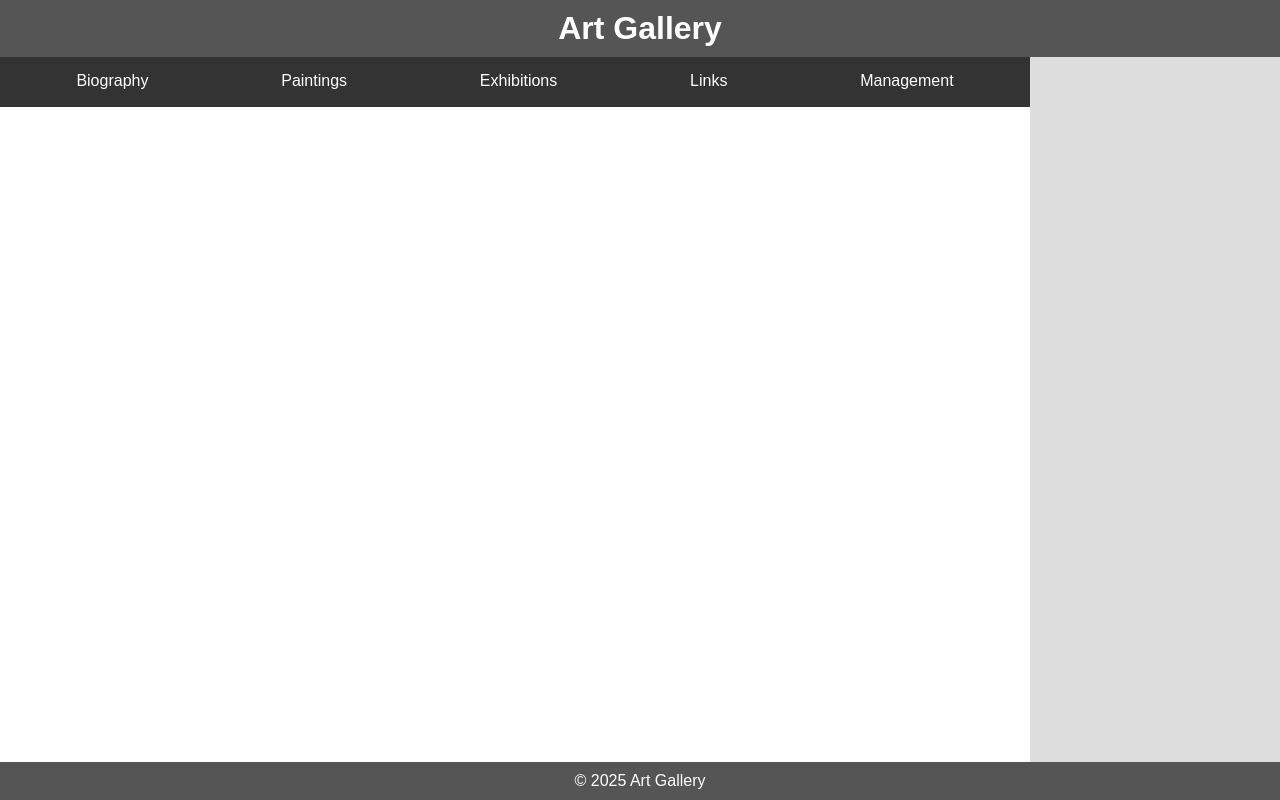
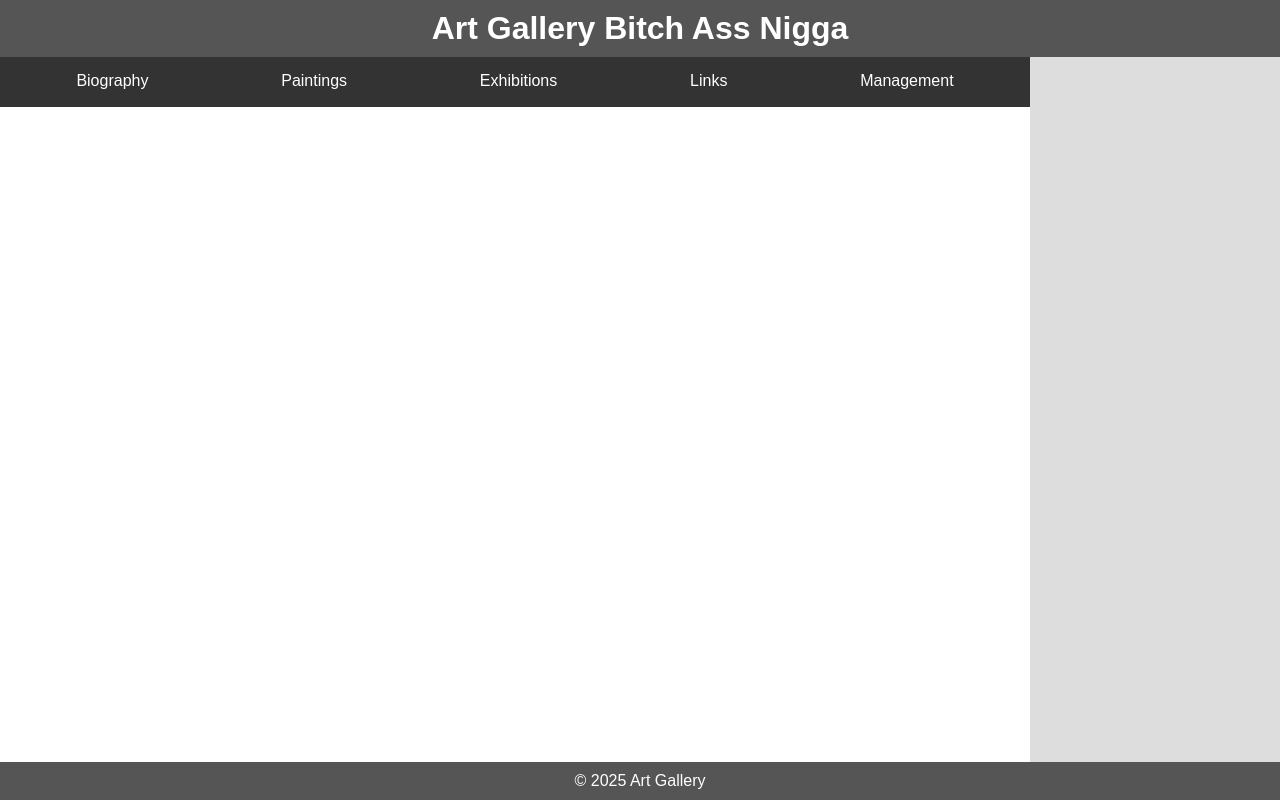
Before and after one commit to Giorgos-Souliotis/www, a website: page public/index.html in a window 1280 px wide. Drawn offline with Linux system fonts and the light colour scheme.

Commit message:
Update index.html

```diff
--- a/public/index.html
+++ b/public/index.html
@@ -11,7 +11,7 @@
 <body>
   <div class="container">
     <header class="header">
-      <h1>Art Gallery</h1>
+      <h1>Art Gallery Bitch Ass Nigga</h1>
     </header>
     <nav class="nav">
       <ul>
```
